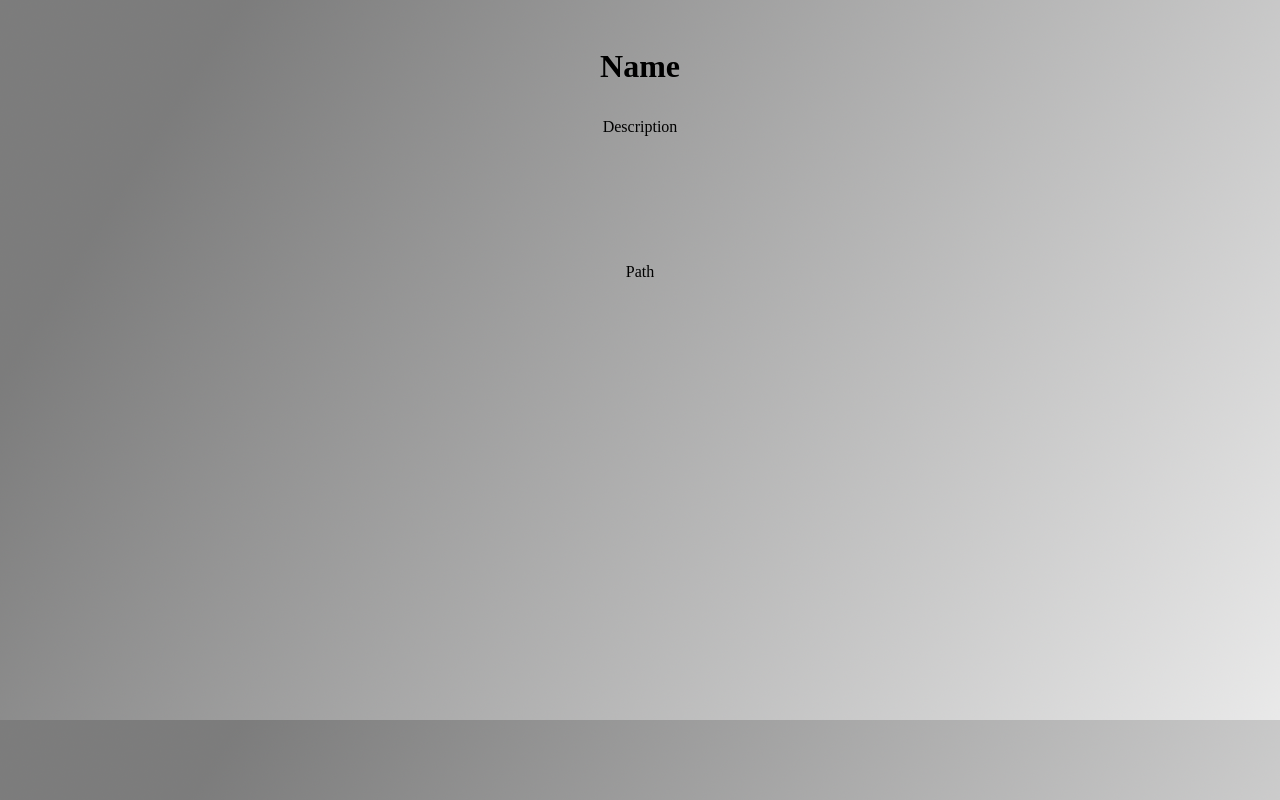
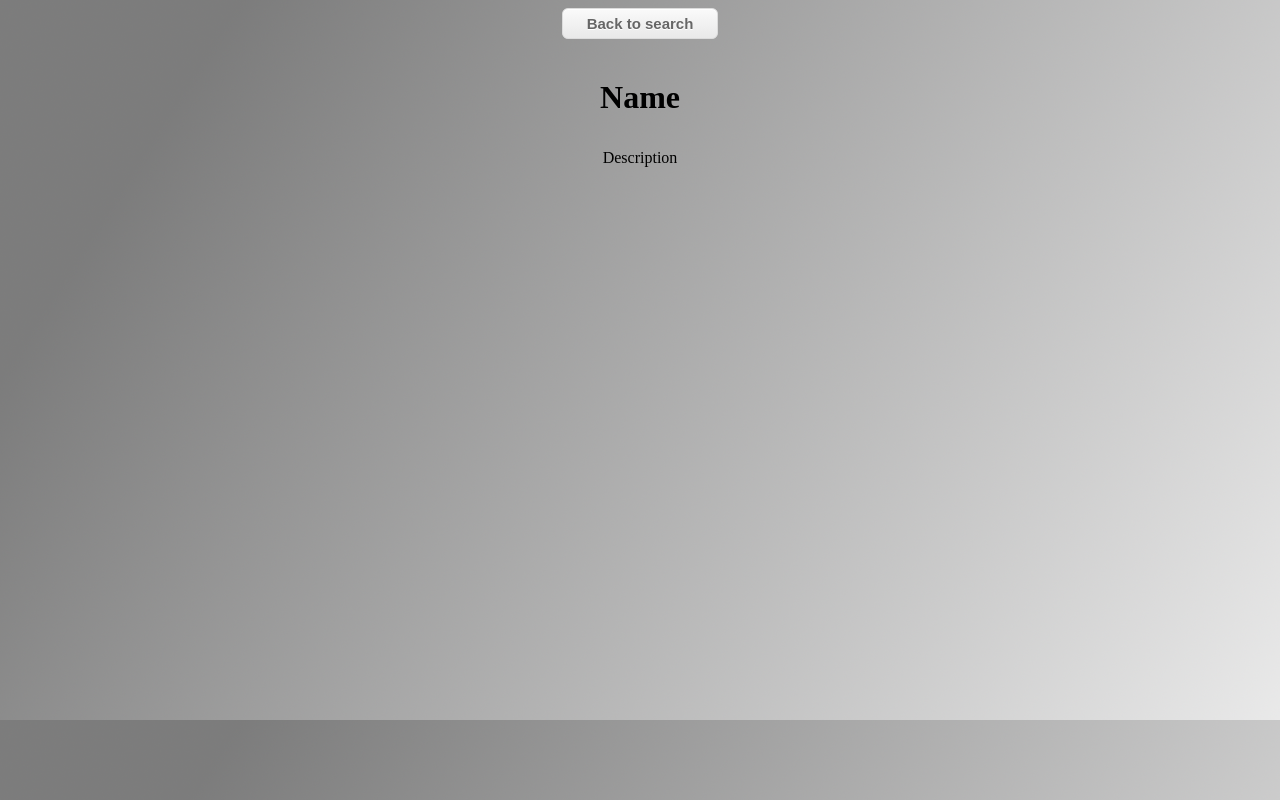
Before and after one commit to andrewmathies/labview_docs, a website: page frontend/doc/index.html in a window 1280 px wide. Drawn offline with Linux system fonts and the light colour scheme; no server answers.

Commit message:
working?

```diff
--- a/frontend/css/doc.css
+++ b/frontend/css/doc.css
@@ -24,3 +24,31 @@ main {
     flex: 1;
     display: inline-block;
 }
+
+#home_button {
+	align-self: center;
+	box-shadow:inset 0px 1px 0px 0px #ffffff;
+	background:linear-gradient(to bottom, #f9f9f9 5%, #e9e9e9 100%);
+	background-color:#f9f9f9;
+	border-radius:6px;
+	border:1px solid #dcdcdc;
+	display: inline-block;
+	cursor:pointer;
+	color:#666666;
+	font-family:Arial;
+	font-size:15px;
+	font-weight:bold;
+	padding:6px 24px;
+	text-decoration:none;
+	text-shadow:0px 1px 0px #ffffff;
+}
+
+#home_button:hover {
+	background:linear-gradient(to bottom, #e9e9e9 5%, #f9f9f9 100%);
+	background-color:#e9e9e9;
+}
+
+#home_button:active {
+	position:relative;
+	top:1px;
+}
--- a/frontend/doc/index.html
+++ b/frontend/doc/index.html
@@ -11,15 +11,20 @@
 
     <body>
         <div class="wrapper">
-            <header id="vi_name">
+	    <button id="home_button" type="button">
+	        Back to search
+	    </button>
+	    <header id="vi_name">
                 Name
             </header>
             <main id="vi_description">
                 Description
             </main>
-            <main id="vi_path">
+            <!--
+	    <main id="vi_path">
                 Path
             </main>
+	    -->
         </div>
     </body>
 </html>
--- a/frontend/js/doc.js
+++ b/frontend/js/doc.js
@@ -33,3 +33,9 @@ req.onreadystatechange = (event) => {
   name_label.innerHTML = vi.name
   description_label.innerHTML = vi.description
 }
+
+window.onload = () => {
+  document.getElementById('home_button').addEventListener('click', () => {
+    window.location = '//saturten.com'
+  })
+}
```
